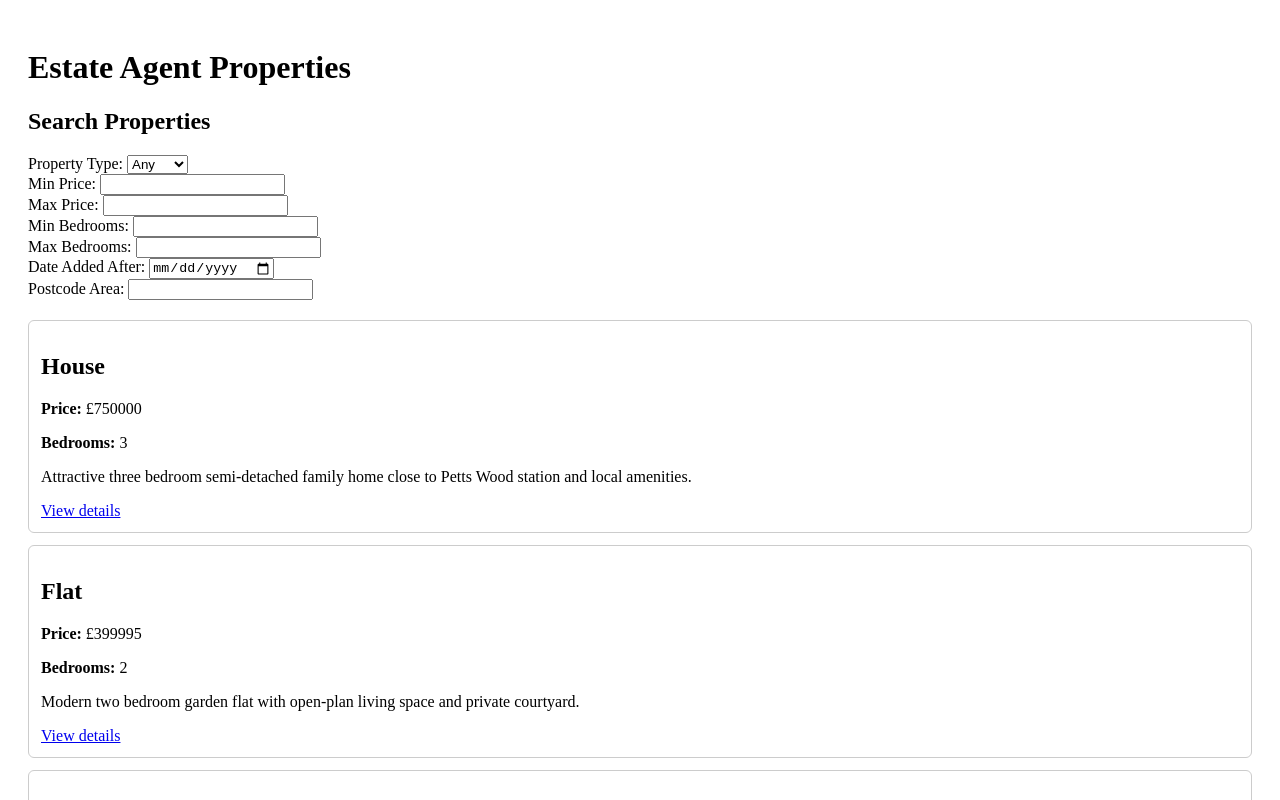
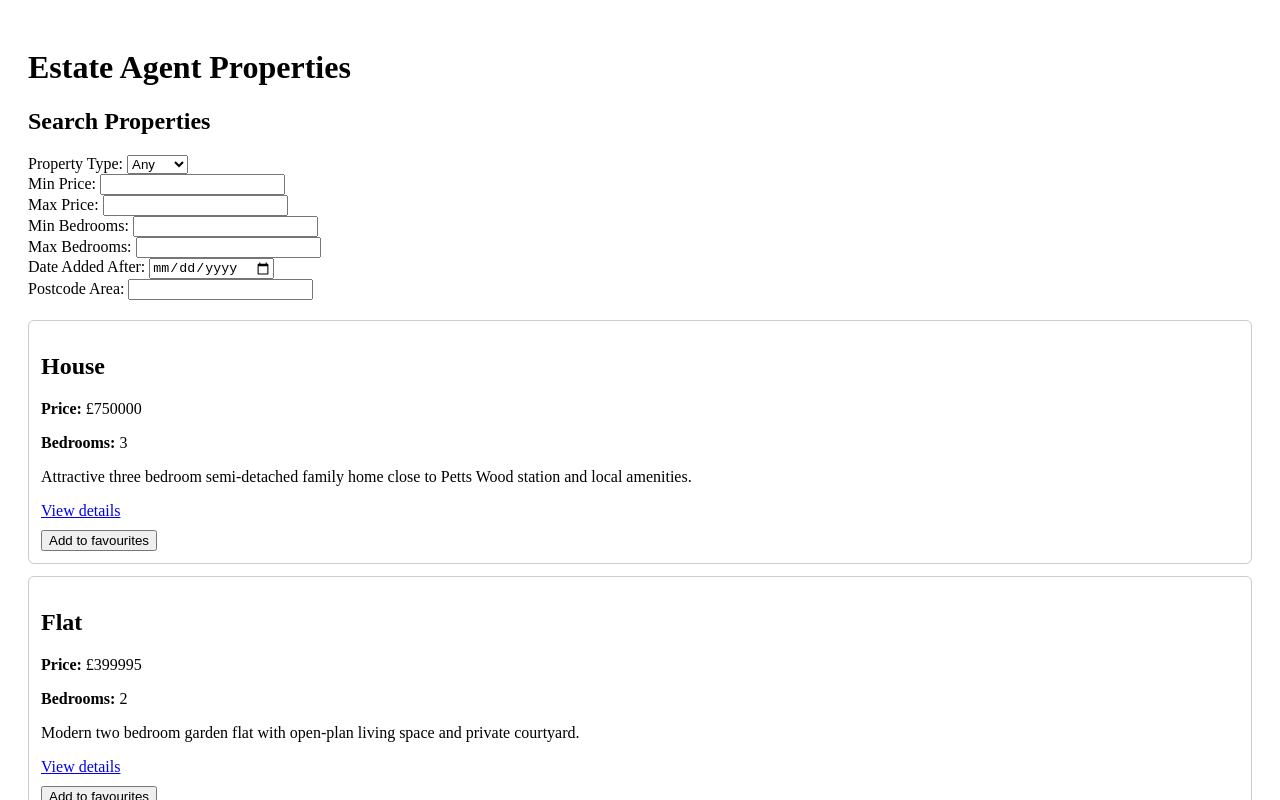
Before and after one commit to pamuduNethisa004/Estate_agent_react_app, a React (Create React App) app: page / in a window 1280 px wide. Shown: the top 800 px of the page. Built offline with nearby package versions, Linux system fonts and the light colour scheme.

Commit message:
Add favourites functionality

```diff
--- a/src/App.js
+++ b/src/App.js
@@ -15,6 +15,18 @@ function App() {
     dateAdded: "",
     postcodeArea: "",
   });
+    const [favourites, setFavourites] = useState([]);
+
+      function addToFavourites(property) {
+    if (!favourites.find((fav) => fav.id === property.id)) {
+      setFavourites([...favourites, property]);
+    }
+  }
+
+  function removeFromFavourites(id) {
+    setFavourites(favourites.filter((fav) => fav.id !== id));
+  }
+
 
   const filteredProperties = propertiesData.properties.filter((property) => {
     if (filters.type && property.type !== filters.type) return false;
@@ -48,9 +60,30 @@ function App() {
 
             <SearchForm filters={filters} setFilters={setFilters} />
 
-            {filteredProperties.map((property) => (
-              <PropertyCard key={property.id} property={property} />
-            ))}
+           {filteredProperties.map((property) => (
+             <PropertyCard
+                key={property.id}
+                property={property}
+                addToFavourites={addToFavourites}
+                favourites={favourites}
+              />
+))}
+  {favourites.length > 0 && (
+    <div style={{ marginTop: "30px" }}>
+      <h2>Favourites</h2>
+
+      {favourites.map((property) => (
+        <PropertyCard
+          key={property.id}
+          property={property}
+          removeFromFavourites={removeFromFavourites}
+          favourites={favourites}
+        />
+      ))}
+  </div>
+
+)}
+
           </div>
         }
       />
--- a/src/components/PropertyCard.js
+++ b/src/components/PropertyCard.js
@@ -1,7 +1,15 @@
 import React from "react";
 import { Link } from "react-router-dom";
 
-function PropertyCard({ property }) {
+function PropertyCard({
+  property,
+  addToFavourites,
+  removeFromFavourites,
+  favourites,
+}) {
+  const isFavourite =
+    favourites && favourites.find((fav) => fav.id === property.id);
+
   return (
     <div
       style={{
@@ -16,9 +24,21 @@ function PropertyCard({ property }) {
       <p><strong>Bedrooms:</strong> {property.bedrooms}</p>
       <p>{property.shortDescription}</p>
 
-      <Link to={`/property/${property.id}`}>
-        View details
-      </Link>
+      <Link to={`/property/${property.id}`}>View details</Link>
+
+      <div style={{ marginTop: "10px" }}>
+        {addToFavourites && !isFavourite && (
+          <button onClick={() => addToFavourites(property)}>
+            Add to favourites
+          </button>
+        )}
+
+        {removeFromFavourites && isFavourite && (
+          <button onClick={() => removeFromFavourites(property.id)}>
+            Remove from favourites
+          </button>
+        )}
+      </div>
     </div>
   );
 }
```
